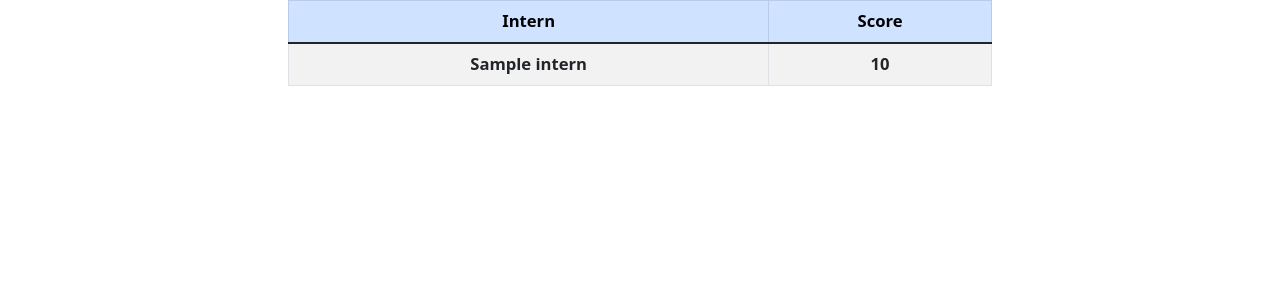
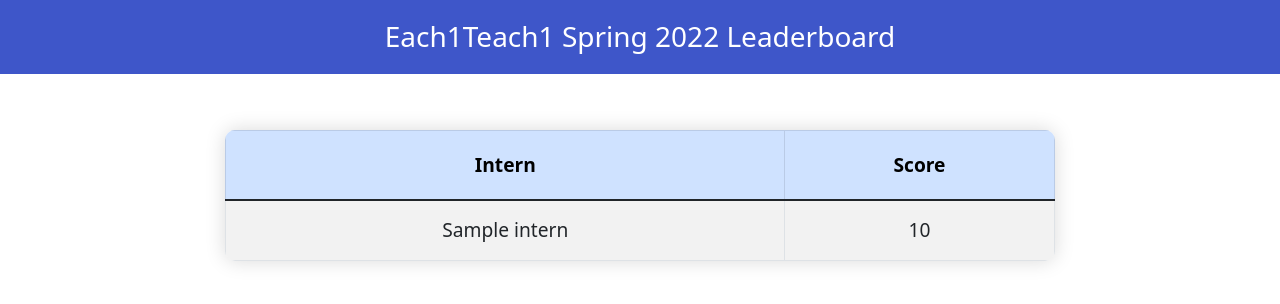
Before and after one commit to angela139/each1teach1example, a Flask app: template templates/index.html in a window 1280 px wide. Shown: the top 304 px of the page. Run offline with Flask 2, Linux system fonts and the light colour scheme; the template is opened without the code that fills it: most values are stand-ins (such as "Sample title", 1, 10 or a date in 2020).

Commit message:
Changed table styling

```diff
--- a/static/styles.css
+++ b/static/styles.css
@@ -1,34 +1,27 @@
-
 @media (max-width: 767.98px) {
-    .style-table {
-        margin: auto;
-        width: 95vw;
-        height: 80vh;
-        overflow: auto;
+    body {
+    text-align: center;
+    font-size: 3.5vw;
+}
+}
+@media (min-width: 768px) {
+    body {
         text-align: center;
-        font-size: 2.8vw;
-        font-weight: bold;
+        font-size: 1.5vw;
     }
 }
-
-@media (min-width: 768px) {
-    .style-table {
-        margin: auto;
-        width: 55vw;
-        overflow: auto;
-        text-align: center;
-        font-size: 1.3vw;
-        font-weight: bold;
-    }
+.heading {
+    padding: 20px;
+    background-color: #3e56c9;
+    color: white;
+}
+.table-top {
+    font-weight: bold;
 }
 
-.style-table::-webkit-scrollbar {
-    -webkit-appearance: none;
-    width: 7px;
+.content-table {
+  border-radius: 10px;
+  overflow: hidden;
+  box-shadow: 0 0 20px rgba(0, 0, 0, 0.15);
+  margin-top: 6vh;
 }
-
-.style-table::-webkit-scrollbar-thumb {
-    border-radius: 4px;
-    background-color: rgba(0, 0, 0, .5);
-    -webkit-box-shadow: 0 0 1px rgba(255, 255, 255, .5);
-}
--- a/templates/index.html
+++ b/templates/index.html
@@ -2,27 +2,35 @@
 <html>
 <head>
     <title>E1T1 Leaderboard</title>
-    <link href="https://cdn.jsdelivr.net/npm/bootstrap@5.1.3/dist/css/bootstrap.min.css" rel="stylesheet" integrity="sha384-1BmE4kWBq78iYhFldvKuhfTAU6auU8tT94WrHftjDbrCEXSU1oBoqyl2QvZ6jIW3" crossorigin="anonymous">
+    <link href="https://cdn.jsdelivr.net/npm/bootstrap@5.1.3/dist/css/bootstrap.min.css" rel="stylesheet"
+          integrity="sha384-1BmE4kWBq78iYhFldvKuhfTAU6auU8tT94WrHftjDbrCEXSU1oBoqyl2QvZ6jIW3" crossorigin="anonymous">
     <link rel="stylesheet" href="{{ url_for('static', filename='styles.css') }}">
 </head>
 <body>
-    <div class="style-table table-responsive">
-      <table class="table table-striped table-bordered">
-        <thead>
+<h3 class="heading">
+                Each1Teach1 Spring 2022 Leaderboard
+            </h3>
+<div class="container-fluid">
+    <div class="row justify-content-center">
+        <div class="col-12 col-sm-12 col-md-8">
+                <table class="content-table table table-striped table-bordered">
+                    <thead class="table-top">
                     <tr class="table-primary">
-            <th scope="col">Intern</th>
-            <th scope="col">Score</th>
+                        <th scope="col" style="padding-top:20px; padding-bottom:20px">Intern</th>
+                        <th scope="col" style="padding-top:20px; padding-bottom:20px">Score</th>
                     </tr>
                     </thead>
                     <tbody>
                     {% for key, intern in intern_scores.items() %}
                     <tr scope="row">
-                <td>{{ intern["name"] }}</td>
-                   <td>{{ intern["score"] }}</td>
+                        <td style="padding-top:15px; padding-bottom:15px">{{ intern["name"] }}</td>
+                        <td style="padding-top:15px; padding-bottom:15px">{{ intern["score"] }}</td>
                     </tr>
                     {% endfor %}
                     </tbody>
                 </table>
         </div>
+    </div>
+</div>
 </body>
 </html>
```
Lines whose indentation alone changed are shown as unchanged.
